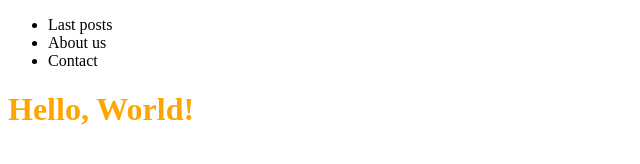
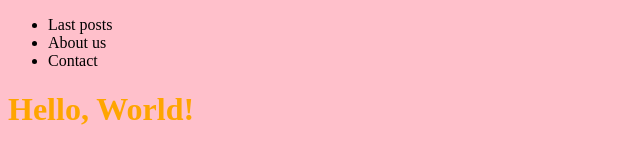
Before and after one commit to Florencia-Mussis/hello-world, a plain HTML site: page index.html in a window 1280 px wide. Shown: the whole page, without its empty margins (0-640 px from the left). Drawn offline with Linux system fonts and the light colour scheme.

Commit message:
change background color to pink

```diff
--- a/index.html
+++ b/index.html
@@ -4,6 +4,7 @@
     <meta charset="UTF-8">
     <meta http-equiv="X-UA-Compatible" content="IE=edge">
     <meta name="viewport" content="width=device-width, initial-scale=1.0">
+    <link rel="stylesheet" href="style.css">
     <title>Hello, World!</title>
 </head>
 <body>
--- a/style.css
+++ b/style.css
@@ -1,3 +1,3 @@
 body {
-    background-color: skyblue;
+    background-color: pink;
 }
```
